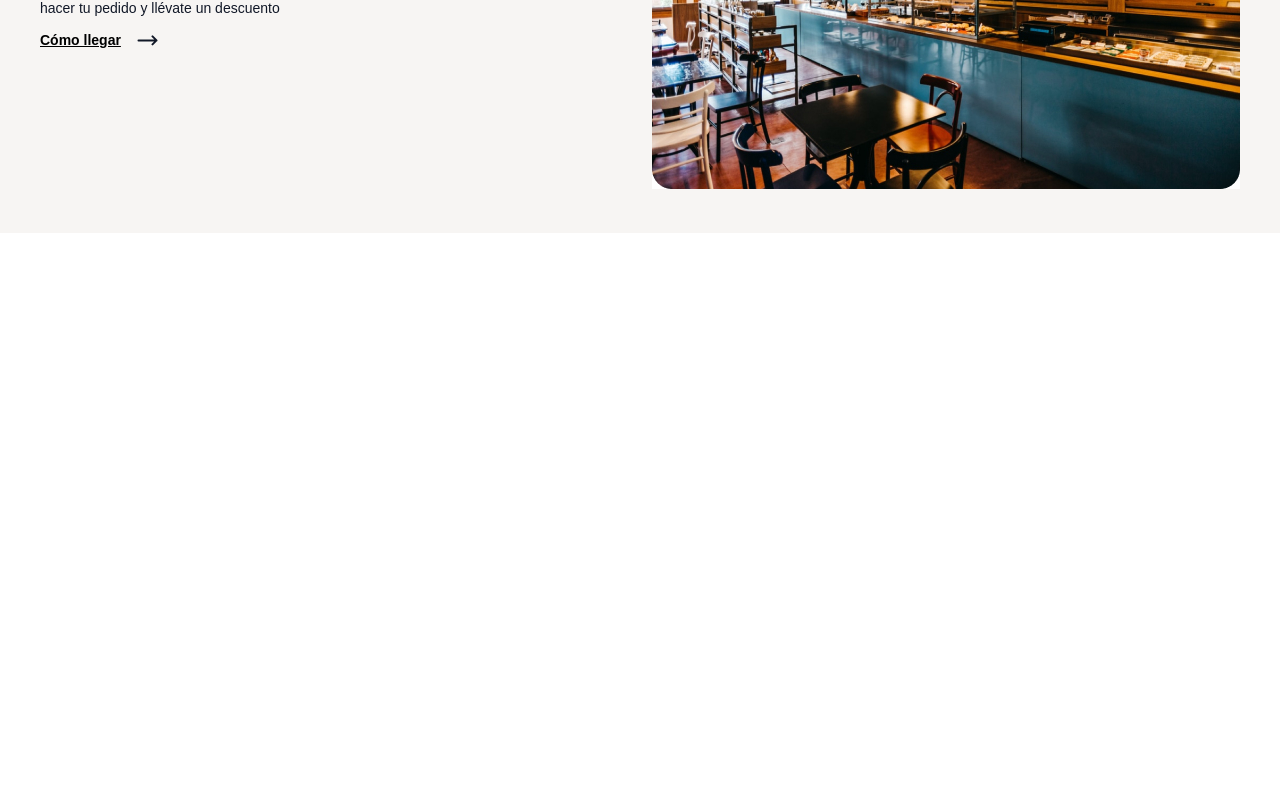
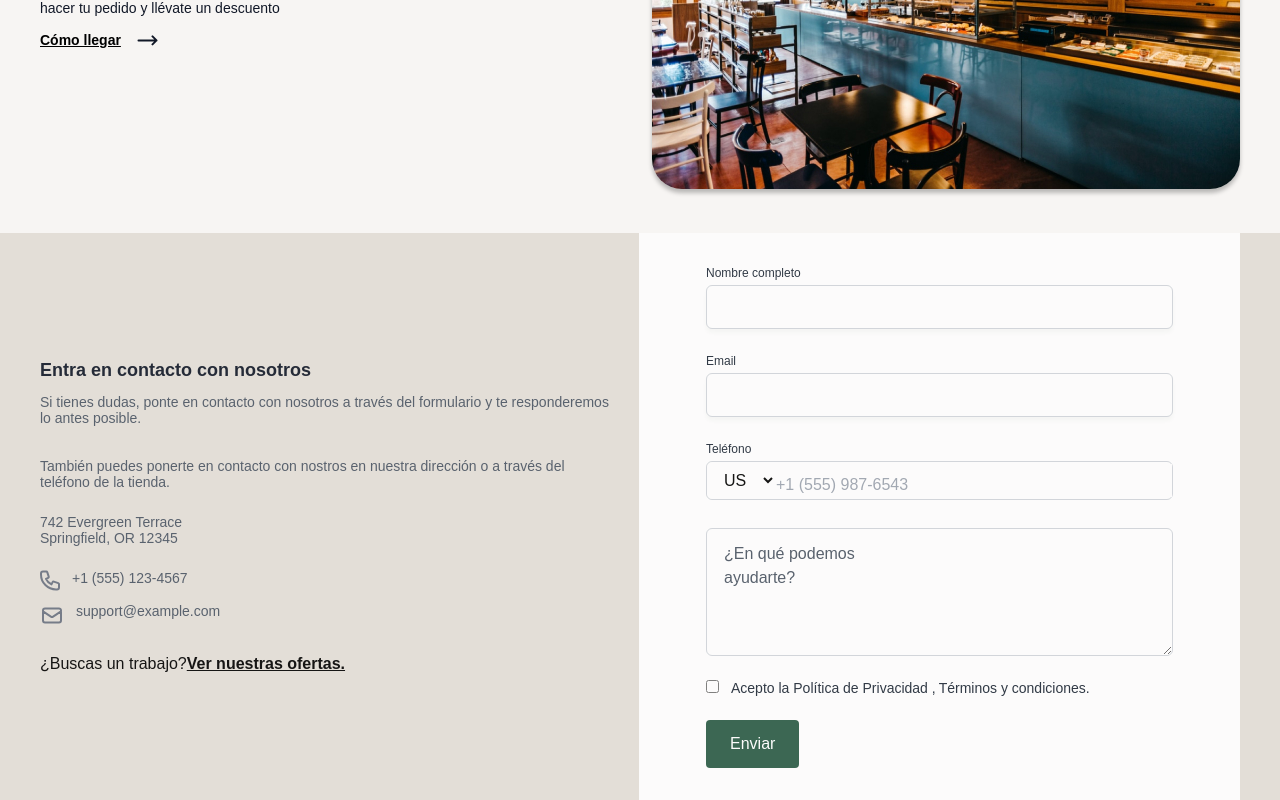
Before and after one commit to DaviBataglia20/cafeDeAlturaConReact, a React (Create React App) app in the folder cafe-de-altura-con-react/: page / in a window 1280 px wide. Shown: the part 2195-2995 px from the top of the page. Before the commit the page ends 2428 px from the top, so only its background shows below. Built offline with nearby package versions, Linux system fonts and the light colour scheme.

Commit message:
formulario terminado

```diff
--- a/cafe-de-altura-con-react/src/components/Section/EntraEnContacto.jsx
+++ b/cafe-de-altura-con-react/src/components/Section/EntraEnContacto.jsx
@@ -0,0 +1,69 @@
+export default function EntraEnContacto(){
+    return(
+<div className="box-border flex flex-row justify-center items-center bg-[#E3DED7] py-0 px-[40px]">
+    <div className="flex flex-row justify-center items-center p-0 gap-[24px] opacity-90	 ">
+        <div className="flex flex-col items-start py-[116px] px-0 gap-[32px]">
+            <div className="flex flex-col items-start p-0 gap-[12px]">
+                <h3 className="font-semibold text-lg leading-6 text-gray-900">Entra en contacto con nosotros</h3>
+                <p className="font-normal text-sm leading-4 text-gray-600">Si tienes dudas, ponte en contacto con nosotros a través del formulario y te responderemos lo antes posible.</p>
+            </div>
+            <div className="flex flex-col items-start p-0 gap-[24px]">
+                <p className="font-normal text-sm leading-4 text-gray-600">También puedes ponerte en contacto con nostros en nuestra dirección o a través del teléfono de la tienda.</p>
+                <div className="flex flex-col items-start p-0 font-normal text-sm leading-4 text-gray-600">
+                    <p>742 Evergreen Terrace</p>
+                    <p>Springfield, OR 12345</p>
+                </div>
+                <div className="flex flex-col items-start p-0 font-normal text-sm leading-4 text-gray-600 gap-[12px]">
+                    <div className="flex flex-row items-start p-0 gap-[12px]">
+                        <svg xmlns="http://www.w3.org/2000/svg" width="20" height="21" viewBox="0 0 20 21" fill="none">
+<path d="M1 3.39258C1 2.28801 1.89543 1.39258 3 1.39258H6.27924C6.70967 1.39258 7.09181 1.66801 7.22792 2.07635L8.72574 6.56979C8.88311 7.0419 8.66938 7.55789 8.22427 7.78044L5.96701 8.90908C7.06925 11.3538 9.03878 13.3233 11.4835 14.4256L12.6121 12.1683C12.8347 11.7232 13.3507 11.5095 13.8228 11.6668L18.3162 13.1647C18.7246 13.3008 19 13.6829 19 14.1133V17.3926C19 18.4971 18.1046 19.3926 17 19.3926H16C7.71573 19.3926 1 12.6768 1 4.39258V3.39258Z" stroke="#6B7280" strokeWidth="2" strokeLinecap="round" strokeLinejoin="round"/>
+</svg>
+                        <p>+1 (555) 123-4567</p>
+                    </div>
+                    <div className="flex flex-row items-start p-0 gap-[12px]">
+                    <svg xmlns="http://www.w3.org/2000/svg" width="24" height="25" viewBox="0 0 24 25" fill="none">
+<path d="M3 8.39258L10.8906 13.653C11.5624 14.1008 12.4376 14.1008 13.1094 13.653L21 8.39258M5 19.3926H19C20.1046 19.3926 21 18.4971 21 17.3926V7.39258C21 6.28801 20.1046 5.39258 19 5.39258H5C3.89543 5.39258 3 6.28801 3 7.39258V17.3926C3 18.4971 3.89543 19.3926 5 19.3926Z" stroke="#6B7280" strokeWidth="2" strokeLinecap="round" strokeLinejoin="round"/>
+</svg>
+                        <p>support@example.com</p>
+                    </div>
+                </div>
+                <p>¿Buscas un trabajo?<a className="font-semibold text-black underline cursor-pointer">Ver nuestras ofertas.</a></p>
+            </div>
+        </div>
+        <div className="flex flex-col justify-center items-center bg-white shadow-[0px 4px 4px rgba(0, 0, 0, 0.25)]">
+            <form action="" className="flex flex-col items-start py-[32px] px-[67px] gap-[24px] ">
+                <div className="flex flex-col items-start p-0 w-full gap-[4px]">
+                    <label className="font-normal text-xs leading-4 text-gray-800" htmlFor="name">Nombre completo</label>
+                    <input className="hover:border-[1px] hover:border-solid  hover:border-[#9B9EA3] focus:outline-none !important focus:border-[1px] focus:border-solid focus:border-[#3F8F6B] focus:rounded-[6px] w-full flex flex-row items-center bg-white rounded-md py-[9px] px-[13px] border-[1px] border-solid border-[#D1D5DB] shadow-header" type="text" name="name" id="name" required />
+                </div>
+                <div className="flex flex-col items-start p-0 w-full gap-[4px]">
+                    <label className="font-normal text-xs leading-4 text-gray-800" htmlFor="email">Email</label>
+                    <input className="hover:border-[1px] hover:border-solid  hover:border-[#9B9EA3] focus:outline-none !important focus:border-[1px] focus:border-solid focus:border-[#3F8F6B] focus:rounded-[6px] w-full flex flex-row items-center bg-white rounded-md py-[9px] px-[13px] border-[1px] border-solid border-[#D1D5DB] shadow-header" type="email" name="email" id="email" />
+                </div>
+                <div className="flex flex-col items-start p-0 w-full gap-[4px]">
+                    <label htmlFor="tel" className="font-normal text-xs leading-4 text-gray-800">Teléfono</label>
+                    <div className=" focus:outline-none !important focus:border-[1px] focus:border-solid focus:border-[#3F8F6B] focus:rounded-[6px] hover:border-[1px] hover:border-solid hover:border-[#9B9EA3] box-border flex flex-row items-center p-0 bg-white rounded-md w-full border-[1px] border-solid border-[#D1D5DB] shadow-[0px 1px 2px rgba(0, 0, 0, 0.05)]">
+                        <select className="focus:outline-none rounded-md flex flex-row items-center bg-white shadow-[0px 1px 2px rgba(0, 0, 0, 0.05)] border-0 py-[9px] px-[13px] gap-[4px]" name="tel" id="tel">
+                            <option className="text-black" value="">US</option>
+                        </select>
+                        <input className="focus:outline-none flex flex-row items-center w-full border-0 py-[9px] pr-[13px] pb-0 placeholder:" type="tel" id="tel"  placeholder="+1 (555) 987-6543" />
+                    </div>
+                </div>
+                <div className="flex flex-col items-start p-0 w-full gap-[4px]">
+                    <label htmlFor="help"></label>
+                    <textarea className="hover:border-[1px] hover:border-solid hover:border-[#9B9EA3] focus:outline-none focus:border-[1px] focus:border-solid focus-border-[#3F8F6B] placeholder:absolute placeholder:w-40 placeholder:h-4 placeholder:text-gray-600 placeholder:top-[13px] placeholder:left-[17px] bg-white rounded-md w-full h-32 relative border-[1px] border-solid border-[#D1D5DB] shadow-[0px 1px 2px rgba(0, 0, 0, 0.05)]"  name="help" id="help" cols="30" rows="10" placeholder="¿En qué podemos ayudarte?"></textarea>
+                </div>
+                <div className="flex flex-row items-start p-0 w-full gap-[12px]">
+                    <input className="accent-green-700" id="checkbox" type="checkbox"/>
+                    <div className="flex flex-row items-start p-0 gap-[3px] w-[442px]">
+                        <p className="flex flex-row items-start p-0 font-normal text-sm leading-4 text-gray-800">Acepto la Política de Privacidad ,</p>
+                        <p className="flex flex-row items-start p-0 font-normal text-sm leading-4 text-gray-800">        Términos y condiciones.</p>
+                    </div>
+                </div>
+                <button className="cursor-pointer flex flex-row items-start bg-[#2A5B45] rounded text-white py-[12px] px-[24px] border-0 gap-[8px]">Enviar</button>
+            </form>
+        </div>
+    </div>
+</div>
+    )
+}
--- a/cafe-de-altura-con-react/src/components/Section/PruebaNuestroCafe.jsx
+++ b/cafe-de-altura-con-react/src/components/Section/PruebaNuestroCafe.jsx
@@ -13,7 +13,7 @@ export default function PruebaNuestroCafe(){
                         </svg>
                     </div>
                 </div>
-                <img src={imageubicacion} alt="" />
+                <img src={imageubicacion} className="rounded-[30px] shadow-botones " alt="" />
             </div>
         </div>
     )
--- a/cafe-de-altura-con-react/src/pages/HomePage.jsx
+++ b/cafe-de-altura-con-react/src/pages/HomePage.jsx
@@ -4,6 +4,7 @@ import MejoresCondiciones from "../components/Section/MejoresCondiciones.jsx"
 import Novedades from "../components/Section/Novedades.jsx"
 import Preguntas from "../components/Section/Preguntas.jsx"
 import PruebaNuestroCafe from "../components/Section/PruebaNuestroCafe.jsx"
+import EntraEnContacto from "../components/Section/EntraEnContacto.jsx"
 export default function HomePage (){
     return(
         <>
@@ -13,6 +14,7 @@ export default function HomePage (){
         <Novedades/>
         <Preguntas/>
         <PruebaNuestroCafe/>
+        <EntraEnContacto/>
         </>
     )
 }
--- a/cafe-de-altura-con-react/tailwind.config.js
+++ b/cafe-de-altura-con-react/tailwind.config.js
@@ -1,5 +1,6 @@
 /** @type {import('tailwindcss').Config} */
 module.exports = {
+  important: true,
   content: [
     "./src/**/*.{js,jsx,ts,tsx}",
   ],
```
